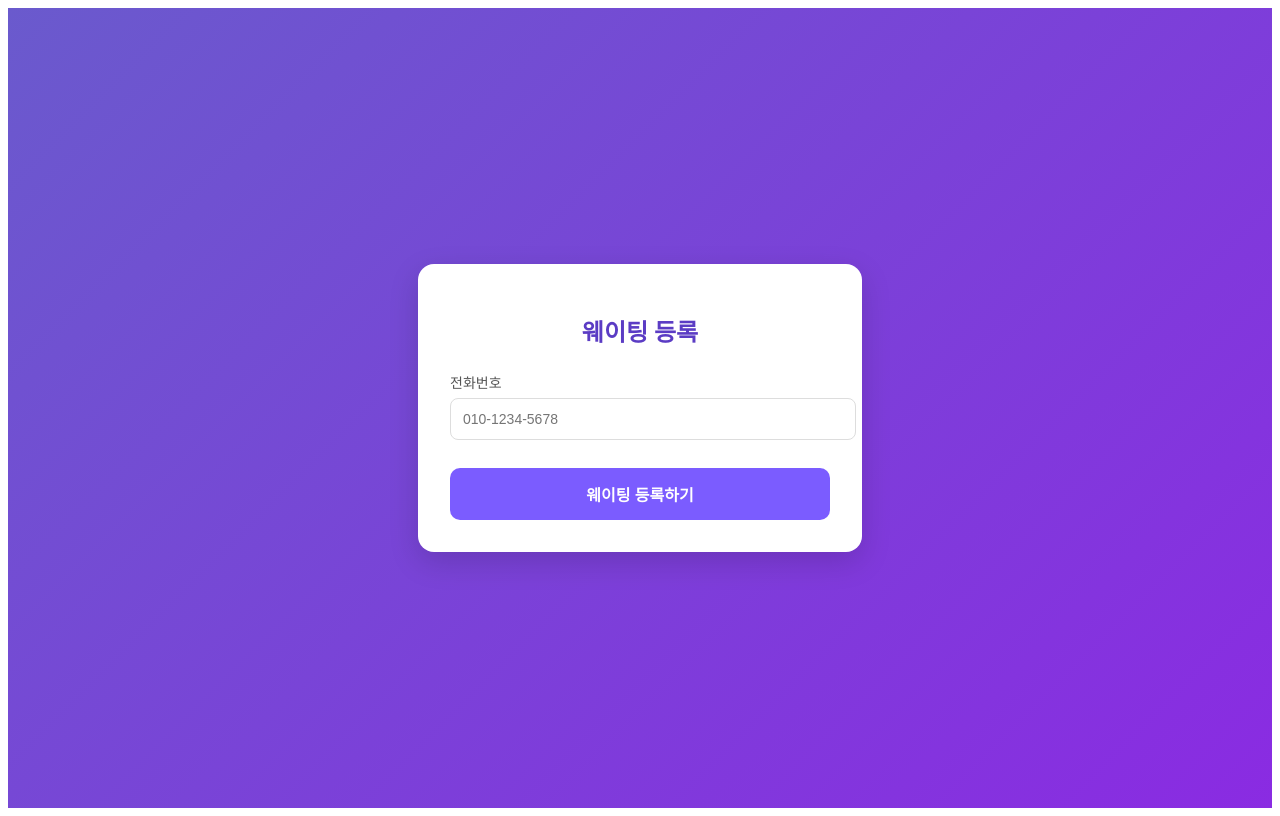
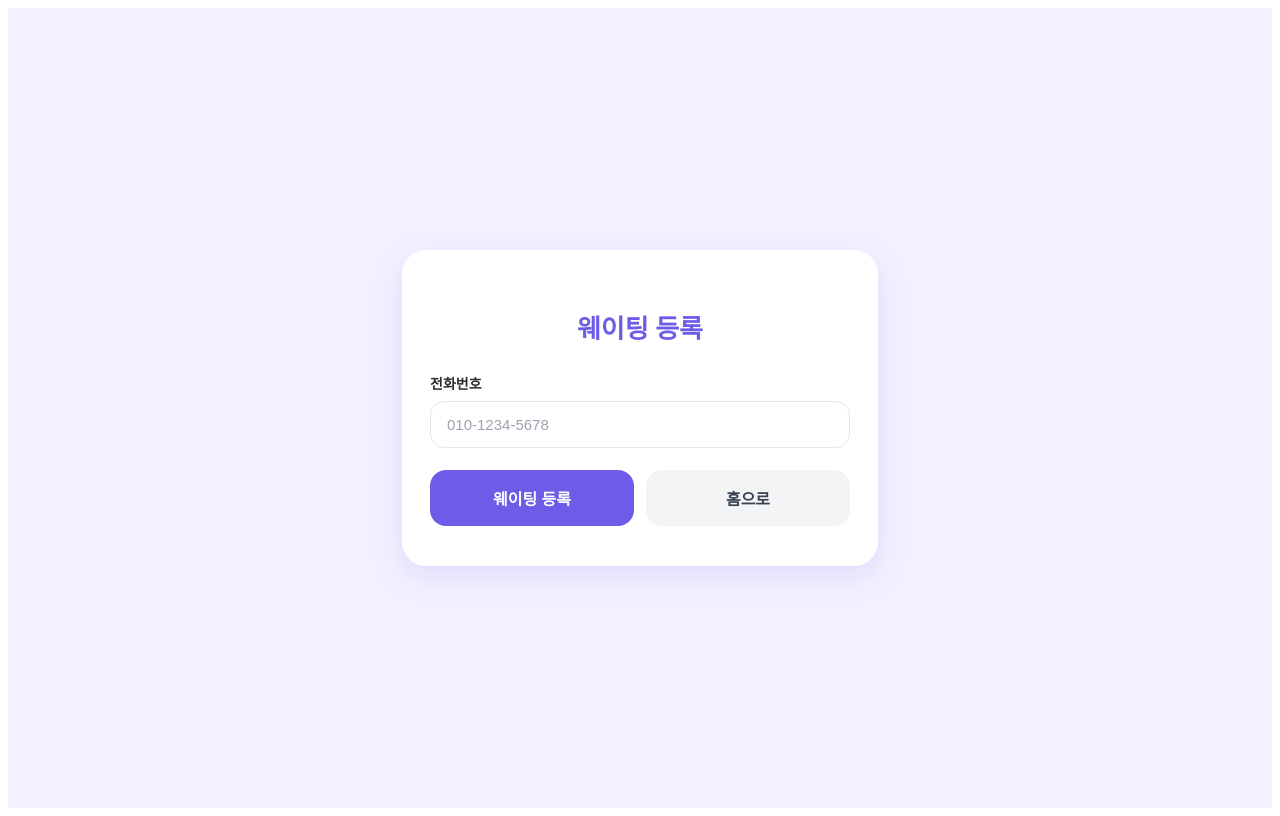
Before and after one commit to erica3211/goopy_frontend, a React (Vite) app in the folder goopy-front/: page /waiting/create in a window 1280 px wide. Built offline with nearby package versions, Linux system fonts and the light colour scheme.

Commit message:
alert창 modal창으로 변경

```diff
--- /dev/null
+++ b/goopy-front/src/components/modal/CommonModal.tsx
@@ -0,0 +1,45 @@
+interface Props {
+  type: "ALERT" | "CONFIRM";
+  message: string;
+  onConfirm?: () => void;
+  onClose: () => void;
+}
+
+export default function CommonModal({
+  type,
+  message,
+  onConfirm,
+  onClose,
+}: Props) {
+  return (
+    <div className="modal-backdrop">
+      <div className="modal">
+        <p>{message}</p>
+
+        <div className="modal-buttons">
+          {type === "CONFIRM" ? (
+            <>
+              <button
+                className="confirm"
+                onClick={() => {
+                  onConfirm?.();
+                  onClose();
+                }}
+              >
+                확인
+              </button>
+
+              <button className="cancel" onClick={onClose}>
+                취소
+              </button>
+            </>
+          ) : (
+            <button className="confirm" onClick={onClose}>
+              확인
+            </button>
+          )}
+        </div>
+      </div>
+    </div>
+  );
+}
--- a/goopy-front/src/pages/RegistrationWaiting.tsx
+++ b/goopy-front/src/pages/RegistrationWaiting.tsx
@@ -3,14 +3,32 @@ import { useNavigate } from "react-router-dom";
 import { getCustomerByPhone, createCustomer } from "../api/customers";
 import { createWaiting } from "../api/waiting";
 import "../styles/RegistrationWaiting.css";
-import "../styles/common.css";
+import "../styles/Common.css";
+import "../styles/CommonModal.css";
+import CommonModal from "../components/modal/CommonModal";
 
 export default function RegistrationWaiting() {
+  type ModalType = "ALERT" | "CONFIRM" | null;
+  const [modalType, setModalType] = useState<ModalType>(null);
+  const [modalMessage, setModalMessage] = useState("");
+  const [onConfirm, setOnConfirm] = useState<(() => void) | null>(null);
+
   const navigate = useNavigate();
   const [name, setName] = useState("");
   const [phone, setPhone] = useState("");
   const [loading, setLoading] = useState(false);
   const [step, setStep] = useState<"PHONE" | "NAME">("PHONE");
+
+  const registerWaiting = async (customerId: number, name: string) => {
+    await createWaiting({
+      customer_id: customerId,
+      estimated_minutes: 15,
+    });
+
+    setModalType("ALERT");
+    setModalMessage(`${name} 님 고객 등록 완료!`);
+    setOnConfirm(() => () => navigate("/"));
+  };
 
   const handleSubmit = async () => {
     try {
@@ -18,59 +36,52 @@ export default function RegistrationWaiting() {
 
       if (step === "PHONE") {
         if (!phone) {
-          alert("전화번호를 입력해주세요.");
+          setModalType("ALERT");
+          setModalMessage("전화번호를 입력해주세요.");
           return;
         }
 
         const customer = await getCustomerByPhone(phone);
 
         if (!customer) {
-          alert("등록된 고객이 없습니다. 성함을 입력해주세요.");
+          setModalType("ALERT");
+          setModalMessage("등록된 고객이 없습니다. 성함을 입력해주세요.");
           setStep("NAME");
           return;
         }
 
-        const ok = window.confirm(
-          `${customer.name} 님으로 웨이팅 등록할까요?`
-        );
-        if (!ok) return;
-
-        await createWaiting({
-          customer_id: customer.id,
-          estimated_minutes: 15,
+        setModalType("CONFIRM");
+        setModalMessage(`${customer.name} 님으로 웨이팅 등록할까요?`);
+        console.log("modal open");
+        setOnConfirm(() => async () => {
+          await registerWaiting(customer.id, customer.name);
         });
 
-        alert("웨이팅 등록 완료!");
-        navigate("/");
         return;
       }
 
       if (step === "NAME") {
         if (!name) {
-          alert("성함을 입력해주세요.");
+          setModalType("ALERT");
+          setModalMessage("등록된 고객이 없습니다. 성함을 입력해주세요.");
+          setStep("NAME");
           return;
         }
 
-        // 👉 여기서 고객 생성 API 호출하면 됨
         const newCustomer = await createCustomer(name, phone);
-
-        await createWaiting({
-          customer_id: newCustomer.id,
-          estimated_minutes: 15,
-        });
-
-        alert(`${name} 님 고객 등록 완료!`);
-        navigate("/");
+        await registerWaiting(newCustomer.id, newCustomer.name);
         return;
       }
     } catch (e) {
-      alert("처리 중 오류가 발생했어요 😢");
+      setModalType("ALERT");
+      setModalMessage("처리 중 오류가 발생했어요 😢");
     } finally {
       setLoading(false);
     }
   };
 
   return (
+    <>
       <div className="waiting-register-page">
         <div className="waiting-card">
           <h1 className="title">웨이팅 등록</h1>
@@ -92,15 +103,37 @@ export default function RegistrationWaiting() {
               }
             />
           </div>
-
+          <div className="button-row">
             <button
               className="submit-button"
               onClick={handleSubmit}
               disabled={loading}
             >
-          {loading ? "등록 중..." : "웨이팅 등록하기"}
+              {loading ? "등록 중..." : "웨이팅 등록"}
+            </button>
+
+            <button
+              className="back-button"
+              onClick={() => navigate("/")}
+              disabled={loading}
+            >
+              홈으로
             </button>
           </div>
         </div>
+      </div>
+
+      {modalType && (
+        <CommonModal
+          type={modalType}
+          message={modalMessage}
+          onConfirm={onConfirm ?? undefined}
+          onClose={() => {
+            setModalType(null);
+            setOnConfirm(null);
+          }}
+        />
+      )}
+    </>
   );
 }
--- /dev/null
+++ b/goopy-front/src/styles/CommonModal.css
@@ -0,0 +1,82 @@
+/* 배경 오버레이 */
+.modal-backdrop {
+  position: fixed;
+  inset: 0;
+  background: rgba(108, 92, 231, 0.25); /* purple-light 계열 */
+  display: flex;
+  align-items: center;
+  justify-content: center;
+  z-index: 9999;
+}
+
+/* 모달 카드 */
+.modal {
+  background: white;
+  width: 100%;
+  max-width: 360px;
+  padding: 28px 24px;
+  border-radius: 24px; /* home-card랑 통일 */
+  box-shadow: 0 12px 32px rgba(108, 92, 231, 0.18);
+  text-align: center;
+  animation: modalFadeIn 0.2s ease-out;
+}
+
+/* 메시지 텍스트 */
+.modal p {
+  font-size: 16px;
+  font-weight: 600;
+  color: #333;
+  line-height: 1.5;
+  margin-bottom: 24px;
+}
+
+/* 버튼 영역 */
+.modal-buttons {
+  display: flex;
+  gap: 12px;
+  justify-content: center;
+}
+
+/* 공통 버튼 */
+.modal-buttons button {
+  flex: 1;
+  padding: 12px 0;
+  border-radius: 14px;
+  font-size: 15px;
+  font-weight: 600;
+  cursor: pointer;
+  border: none;
+}
+
+/* 확인 버튼 (메인 퍼플) */
+.modal-buttons button.confirm {
+  background: var(--purple-main);
+  color: white;
+}
+
+.modal-buttons button.confirm:hover {
+  opacity: 0.9;
+}
+
+/* 취소 버튼 (아웃라인 느낌) */
+.modal-buttons button.cancel {
+  background: white;
+  border: 2px solid var(--purple-main);
+  color: var(--purple-main);
+}
+
+.modal-buttons button.cancel:hover {
+  background: var(--purple-light);
+}
+
+/* 등장 애니메이션 */
+@keyframes modalFadeIn {
+  from {
+    opacity: 0;
+    transform: translateY(10px) scale(0.98);
+  }
+  to {
+    opacity: 1;
+    transform: translateY(0) scale(1);
+  }
+}
--- a/goopy-front/src/styles/RegistrationWaiting.css
+++ b/goopy-front/src/styles/RegistrationWaiting.css
@@ -1,70 +1,103 @@
 .waiting-register-page {
   min-height: 100vh;
-  background: linear-gradient(135deg, #6a5acd, #8a2be2);
+  background-color: var(--purple-light);
   display: flex;
+  justify-content: center;
   align-items: center;
-  justify-content: center;
 }
 
 .waiting-card {
   background: white;
   width: 100%;
-  max-width: 380px;
-  padding: 32px;
-  border-radius: 16px;
-  box-shadow: 0 10px 30px rgba(0, 0, 0, 0.15);
+  max-width: 420px;
+  padding: 40px 28px;
+  border-radius: 24px;
+  box-shadow: 0 10px 30px rgba(108, 92, 231, 0.15);
+  text-align: center;
 }
 
+/* 제목 */
 .title {
-  text-align: center;
-  margin-bottom: 24px;
-  color: #5b3cc4;
-  font-size: 24px;
-  font-weight: 700;
+  font-size: 26px;
+  font-weight: 800;
+  color: var(--purple-main);
+  margin-bottom: 28px;
 }
 
+/* 입력 영역 */
 .form-group {
-  margin-bottom: 16px;
+  margin-bottom: 22px;
+  text-align: left;
 }
 
 .form-group label {
   display: block;
-  margin-bottom: 6px;
+  margin-bottom: 8px;
   font-size: 14px;
-  color: #555;
+  font-weight: 600;
+  color: var(--text-main);
 }
 
 .form-group input {
   width: 100%;
-  padding: 12px;
-  border-radius: 8px;
-  border: 1px solid #ddd;
-  font-size: 14px;
+  padding: 14px 16px;
+  border-radius: 14px;
+  border: 1.5px solid #e5e7eb;
+  font-size: 15px;
+  transition: all 0.2s ease;
+  box-sizing: border-box;
+}
+
+.form-group input::placeholder {
+  color: #9ca3af;
 }
 
 .form-group input:focus {
   outline: none;
-  border-color: #7b5cff;
+  border-color: var(--purple-main);
+  box-shadow: 0 0 0 3px rgba(108, 92, 231, 0.15);
 }
 
+/* 버튼 공통 */
+.button-row {
+  display: flex;
+  gap: 12px;
+  margin-top: 20px;
+}
+
+.button-row button {
+  flex: 1;
+  padding: 16px 0;
+  border-radius: 16px;
+  font-size: 16px;
+  font-weight: 700;
+  border: none;
+  cursor: pointer;
+  transition: all 0.2s ease;
+}
+
+/* 메인 버튼 */
 .submit-button {
-  width: 100%;
-  padding: 14px;
-  margin-top: 12px;
-  background: #7b5cff;
+  background-color: var(--purple-main);
   color: white;
-  border: none;
-  border-radius: 10px;
-  font-size: 16px;
-  font-weight: 600;
-  cursor: pointer;
 }
 
 .submit-button:hover {
-  background: #6a4ee8;
+  background-color: #5b4dd6;
 }
 
-.submit-button:disabled {
-  background: #c6bfff;
+/* 서브 버튼 */
+.back-button {
+  background-color: #f3f4f6;
+  color: #374151;
+}
+
+.back-button:hover {
+  background-color: #e5e7eb;
+}
+
+/* disabled */
+.button-row button:disabled {
+  opacity: 0.6;
   cursor: not-allowed;
 }
```
Also changed, not shown: goopy-front/src/components/modal/RegistrationModal.tsx (deleted). Lines whose indentation alone changed are shown as unchanged.
